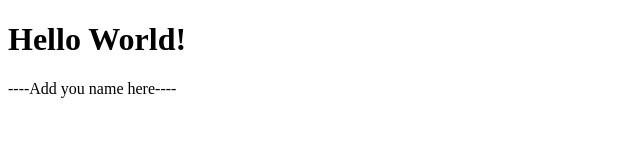
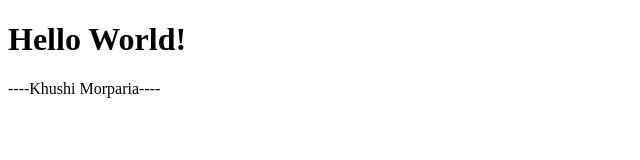
Before and after one commit to DS4200-Sec2-F22/ic-01-khushimorparia, a plain HTML site: page index.html in a window 1280 px wide. Shown: the full height of the page, 0-640 px from the left. Drawn offline with Linux system fonts and the light colour scheme.

Commit message:
added my name

```diff
--- a/index.html
+++ b/index.html
@@ -6,7 +6,7 @@
 
 <p>
 
-----Add you name here----
+----Khushi Morparia----
 
 </p>
 
```
